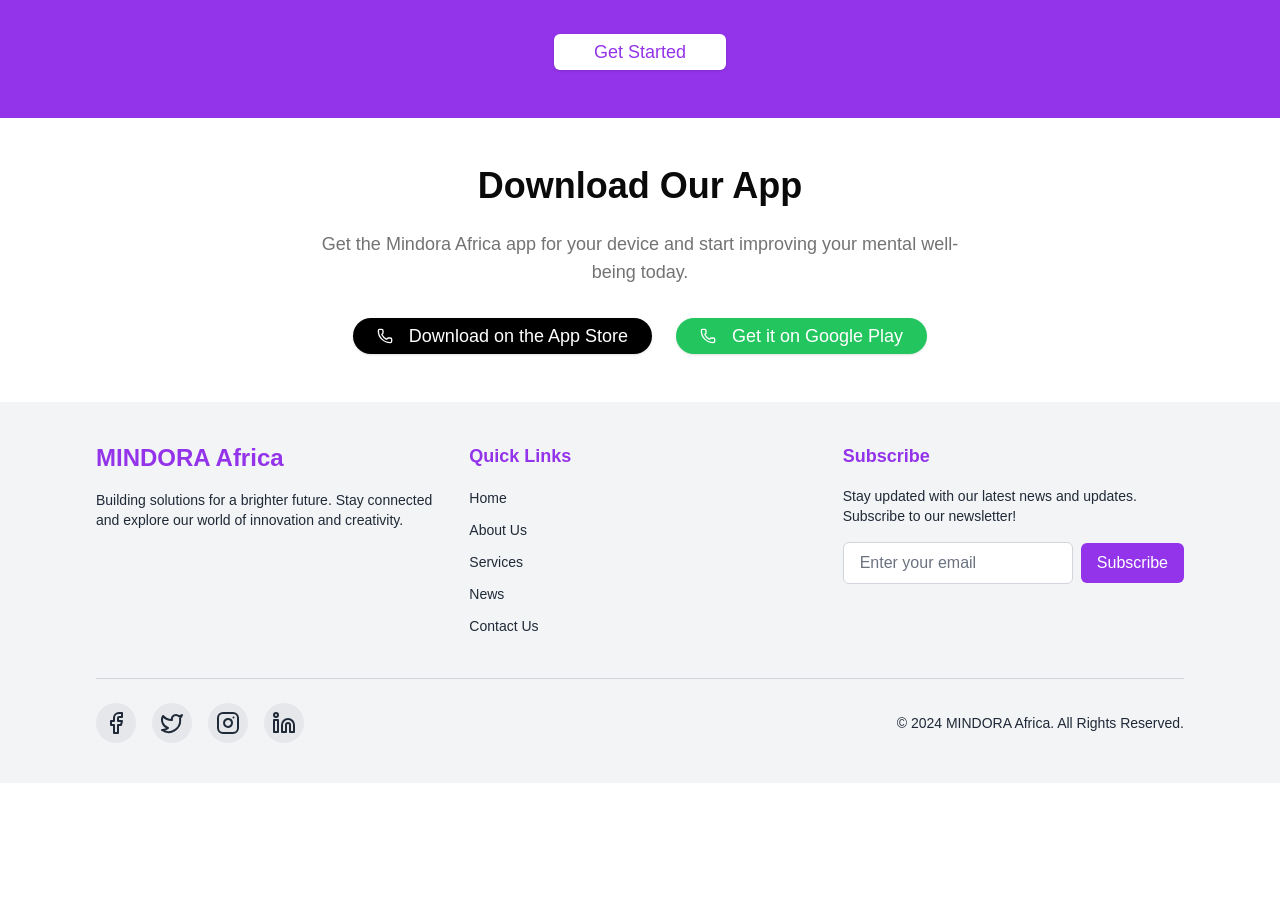
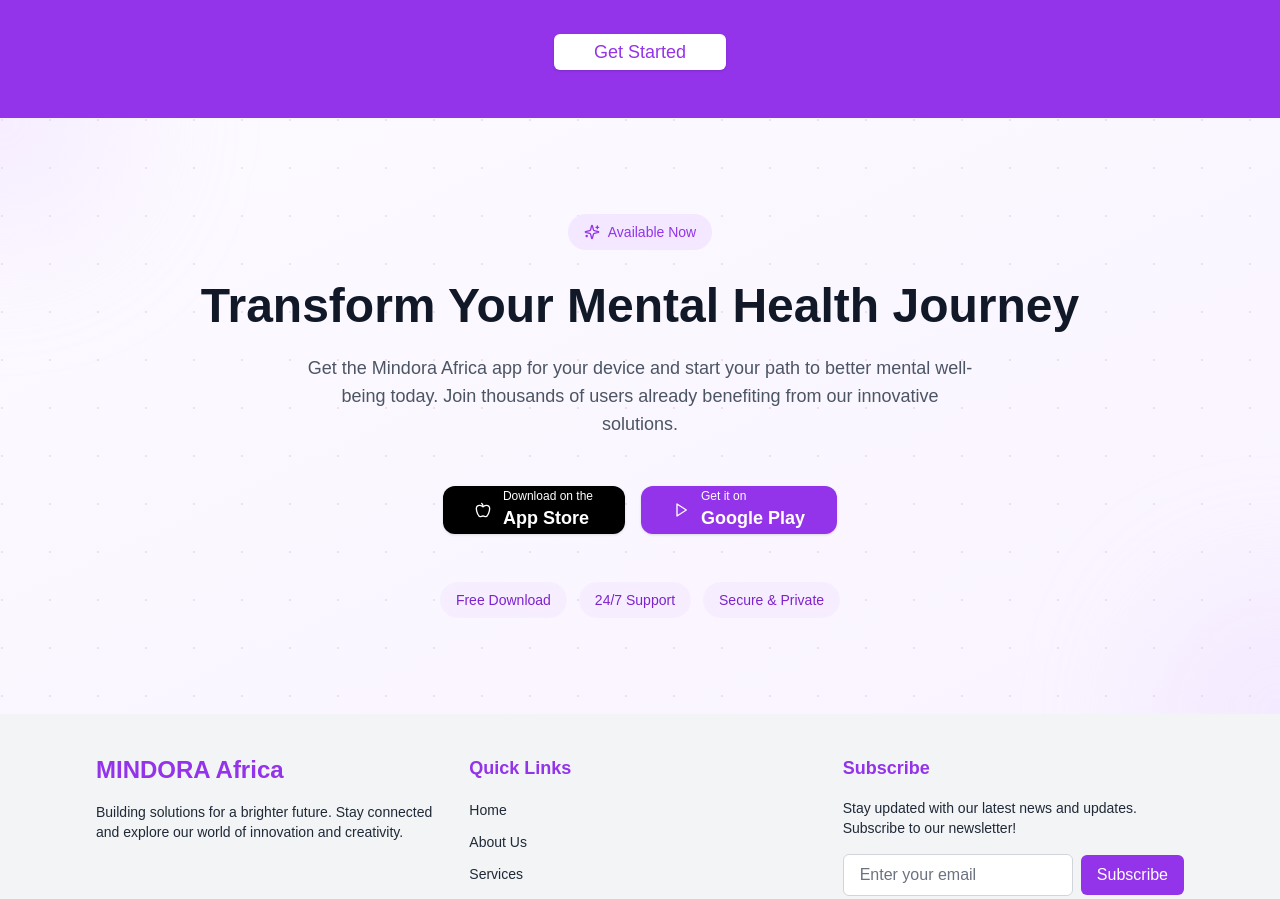
Before and after one commit to mindoraRwanda/mindora-website_v2, a Next.js app: page /home in a window 1280 px wide. Shown: the part 2226-3125 px from the top of the page. Before the commit the page ends 3009 px from the top, so only its background shows below. Built offline with nearby package versions, Linux system fonts and the light colour scheme.

Commit message:
Add DownloadSection component to enhance app download experience on Home page

```diff
--- a/src/app/(md)/home/page.tsx
+++ b/src/app/(md)/home/page.tsx
@@ -3,6 +3,7 @@ import { Button } from '@/components/ui/button';
 import { LucideChevronRight, LucideDownload, LucidePhone, LucideGlobe } from 'lucide-react'; // Alternative icons
 import HeroCarousel from '@/components/HeroCarousel';
 import PartnersSection from '@/components/PartnersSection';
+import DownloadSection from '@/components/DownloadSection';
 
 export default function Home() {
   return (
@@ -73,28 +74,8 @@ export default function Home() {
       </div>
 
       {/* App Download Section */}
-      <div className="container mx-auto px-6 py-12 text-center">
-        <h2 className="text-4xl font-extrabold text-foreground mb-6 animate__animated animate__fadeIn">
-          Download Our App
-        </h2>
-        <p className="text-lg text-muted-foreground mb-8 max-w-2xl mx-auto animate__animated animate__fadeIn animate__delay-1s">
-          Get the Mindora Africa app for your device and start improving your mental well-being today.
-        </p>
-        <div className="flex justify-center gap-6 animate__animated animate__fadeIn animate__delay-2s">
-          <Button
-            className="bg-black text-white hover:bg-gray-800 text-lg py-4 px-6 rounded-full transition-transform transform hover:scale-105"
-          >
-            <LucidePhone className="text-2xl mr-2" />
-            Download on the App Store
-          </Button>
-          <Button
-            className="bg-green-500 text-white hover:bg-green-400 text-lg py-4 px-6 rounded-full transition-transform transform hover:scale-105"
-          >
-            <LucidePhone className="text-2xl mr-2" />
-            Get it on Google Play
-          </Button>
-        </div>
-      </div>
+      <DownloadSection />
+
 
 
 
--- /dev/null
+++ b/src/components/DownloadSection.tsx
@@ -0,0 +1,98 @@
+import React from 'react'
+import { Button } from "@/components/ui/button"
+import { AppleIcon, PlayIcon, SparklesIcon } from 'lucide-react'
+
+export default function DownloadSection() {
+  return (
+    <section className="relative overflow-hidden">
+      {/* Background with gradient and pattern */}
+      <div className="absolute inset-0 bg-gradient-to-br from-purple-50/50 to-purple-100/50 dark:from-purple-950/30 dark:to-gray-950/30">
+        <div className="absolute inset-0"
+          style={{
+            backgroundImage: 'radial-gradient(circle at 2px 2px, purple 1px, transparent 0)',
+            backgroundSize: '48px 48px',
+            opacity: 0.1
+          }}
+        />
+      </div>
+
+      <div className="container relative mx-auto px-6 py-24">
+        <div className="max-w-4xl mx-auto">
+          {/* Top Decoration */}
+          <div className="flex justify-center mb-8">
+            <div className="inline-flex items-center px-4 py-2 rounded-full bg-purple-100 dark:bg-purple-900/30 text-purple-600 dark:text-purple-300">
+              <SparklesIcon className="w-4 h-4 mr-2" />
+              <span className="text-sm font-medium">Available Now</span>
+            </div>
+          </div>
+
+          <div className="text-center mb-12">
+            <h2 className="text-4xl md:text-5xl font-bold text-gray-900 dark:text-gray-100 mb-6">
+              Transform Your Mental Health Journey
+            </h2>
+            <p className="text-lg text-gray-600 dark:text-gray-300 mb-8 max-w-2xl mx-auto">
+              Get the Mindora Africa app for your device and start your path to better mental well-being today. Join thousands of users already benefiting from our innovative solutions.
+            </p>
+          </div>
+
+          {/* Download Buttons with Enhanced Design */}
+          <div className="flex flex-col sm:flex-row items-center justify-center gap-4 mb-12">
+            <Button
+              className="group relative w-full sm:w-auto bg-black hover:bg-gray-900 text-white
+                dark:bg-gray-800 dark:hover:bg-gray-700 rounded-xl py-6 px-8
+                transform transition-all duration-200 hover:-translate-y-1 hover:shadow-xl"
+            >
+              <div className="absolute inset-0 bg-gradient-to-r from-purple-600/20 to-transparent
+                opacity-0 group-hover:opacity-100 transition-opacity duration-200 rounded-xl" />
+              <div className="flex items-center justify-center">
+                <AppleIcon className="w-8 h-8 mr-3" />
+                <div className="text-left">
+                  <div className="text-xs">Download on the</div>
+                  <div className="text-lg font-semibold">App Store</div>
+                </div>
+              </div>
+            </Button>
+
+            <Button
+              className="group relative w-full sm:w-auto bg-purple-600 hover:bg-purple-500 text-white
+                rounded-xl py-6 px-8 transform transition-all duration-200
+                hover:-translate-y-1 hover:shadow-xl"
+            >
+              <div className="absolute inset-0 bg-gradient-to-r from-white/20 to-transparent
+                opacity-0 group-hover:opacity-100 transition-opacity duration-200 rounded-xl" />
+              <div className="flex items-center justify-center">
+                <PlayIcon className="w-8 h-8 mr-3" />
+                <div className="text-left">
+                  <div className="text-xs">Get it on</div>
+                  <div className="text-lg font-semibold">Google Play</div>
+                </div>
+              </div>
+            </Button>
+          </div>
+
+          {/* Feature Pills */}
+          <div className="flex flex-wrap justify-center gap-3 text-sm">
+            <div className="px-4 py-2 rounded-full bg-purple-100/50 dark:bg-purple-900/30
+              text-purple-700 dark:text-purple-300">
+              Free Download
+            </div>
+            <div className="px-4 py-2 rounded-full bg-purple-100/50 dark:bg-purple-900/30
+              text-purple-700 dark:text-purple-300">
+              24/7 Support
+            </div>
+            <div className="px-4 py-2 rounded-full bg-purple-100/50 dark:bg-purple-900/30
+              text-purple-700 dark:text-purple-300">
+              Secure & Private
+            </div>
+          </div>
+
+          {/* Decorative Elements */}
+          <div className="absolute top-0 left-0 w-64 h-64 bg-purple-200/30 dark:bg-purple-900/20
+            rounded-full blur-3xl -translate-x-1/2 -translate-y-1/2" />
+          <div className="absolute bottom-0 right-0 w-64 h-64 bg-purple-200/30 dark:bg-purple-900/20
+            rounded-full blur-3xl translate-x-1/2 translate-y-1/2" />
+        </div>
+      </div>
+    </section>
+  )
+}
```
